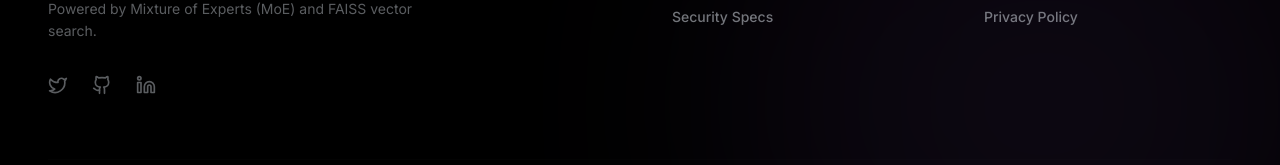
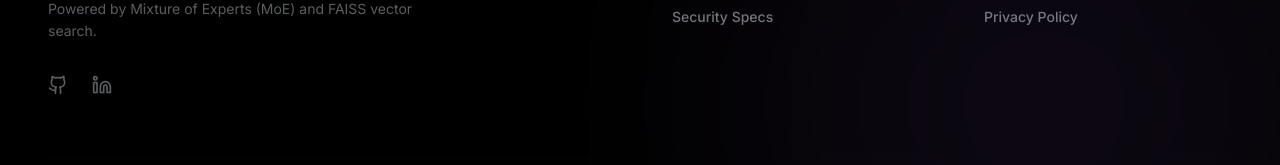
Before and after one commit to Polisetty-Cyril/ARAGOG, a React (Vite) app in the folder frontend/: page / in a window 1280 px wide. Shown: the part 2384-2549 px from the top of the page. Built offline with nearby package versions, Linux system fonts and the light colour scheme.

Commit message:
Update frontend social links

```diff
--- a/frontend/src/components/LandingPage.tsx
+++ b/frontend/src/components/LandingPage.tsx
@@ -2,7 +2,7 @@
 import React, { useState, useEffect, useRef } from 'react';
 // Import Variants to fix animation type errors
 import { motion, AnimatePresence, Variants } from 'framer-motion';
-import { Activity, Brain, Shield, Zap, ArrowRight, Github, Twitter, Linkedin, Menu, X, Search, Info, Cpu, Lock, Globe, Command } from 'lucide-react';
+import { Activity, Brain, Shield, Zap, ArrowRight, Github, Linkedin, Menu, X, Search, Info, Cpu, Lock, Globe, Command } from 'lucide-react';
 import AuthModal from './AuthModal';
 import DocumentViewer from './DocumentViewer';
 import { useStore } from '../store';
@@ -516,9 +516,12 @@ const LandingPage: React.FC = () => {
               Advanced Retrieval-Augmented Generation with Optimized Gating for medical question answering. Powered by Mixture of Experts (MoE) and FAISS vector search.
             </p>
             <div className="flex gap-6 opacity-40">
-              <Twitter className="w-5 h-5 hover:text-[#667EEA] cursor-pointer transition-colors" />
-              <Github className="w-5 h-5 hover:text-[#667EEA] cursor-pointer transition-colors" />
-              <Linkedin className="w-5 h-5 hover:text-[#667EEA] cursor-pointer transition-colors" />
+              <a href="https://github.com/Polisetty-Cyril/ARAGOG" target="_blank" rel="noopener noreferrer">
+                <Github className="w-5 h-5 hover:text-[#667EEA] cursor-pointer transition-colors" />
+              </a>
+              <a href="https://www.linkedin.com/in/cyril-polishetty-ba2a8a2a7/" target="_blank" rel="noopener noreferrer">
+                <Linkedin className="w-5 h-5 hover:text-[#667EEA] cursor-pointer transition-colors" />
+              </a>
             </div>
           </div>
           <div>
```
